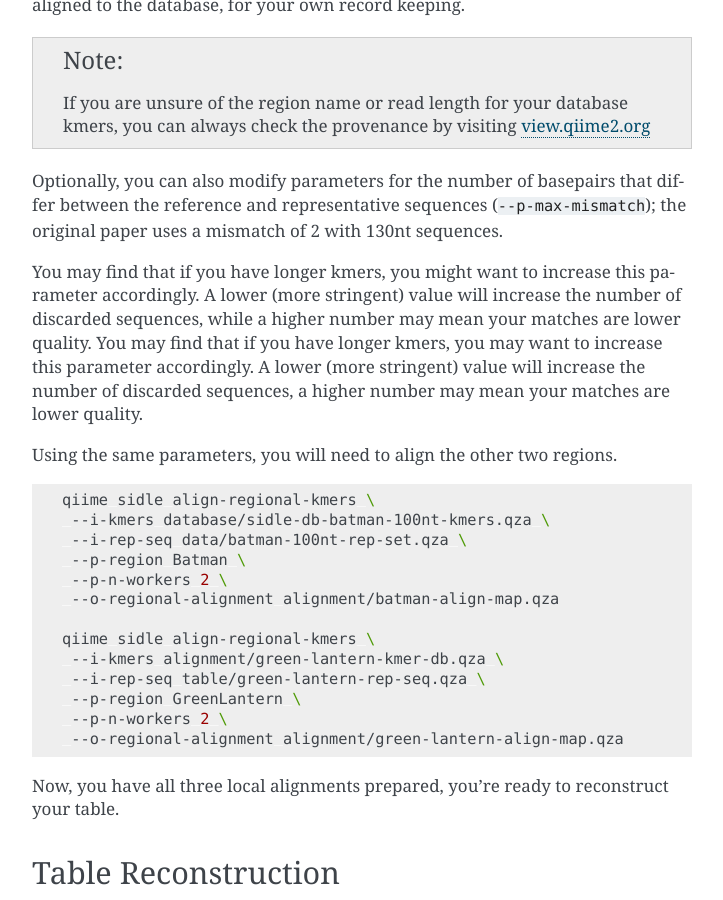
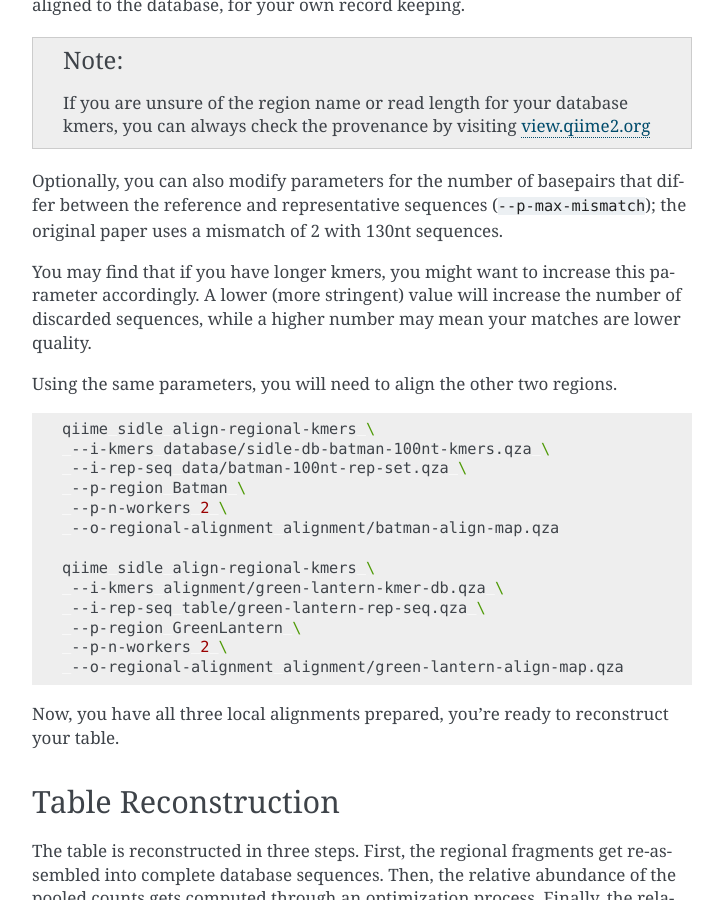
Before and after one commit to jwdebelius/q2-sidle, a Sphinx documentation site: the page built from docs/source/reconstruction.rst, in a window 1280 px wide and 900 px high, scrolled down 1423 px. Shown: the whole window, without its empty margins (388-1111 px from the left). Built offline with Sphinx 7.4.7, drawn with Linux system fonts in a browser that asks for light colours.

Commit message:
Deleting repeated sentence

```diff
--- a/docs/source/reconstruction.rst
+++ b/docs/source/reconstruction.rst
@@ -60,7 +60,7 @@ This will output an alignment file and any ASV sequences which wouldn't be align
 
 Optionally, you can also modify parameters for the number of basepairs that differ between the reference and representative sequences (``--p-max-mismatch``); the original paper uses a mismatch of 2 with 130nt sequences.
 
-You may find that if you have longer kmers, you might want to increase this parameter accordingly. A lower (more stringent) value will increase the number of discarded sequences, while a higher number may mean your matches are lower quality. You may find that if you have longer kmers, you may want to increase this parameter accordingly. A lower (more stringent) value will increase the number of discarded sequences, a higher number may mean your matches are lower quality.
+You may find that if you have longer kmers, you might want to increase this parameter accordingly. A lower (more stringent) value will increase the number of discarded sequences, while a higher number may mean your matches are lower quality.
 
 Using the same parameters, you will need to align the other two regions.
 
```
